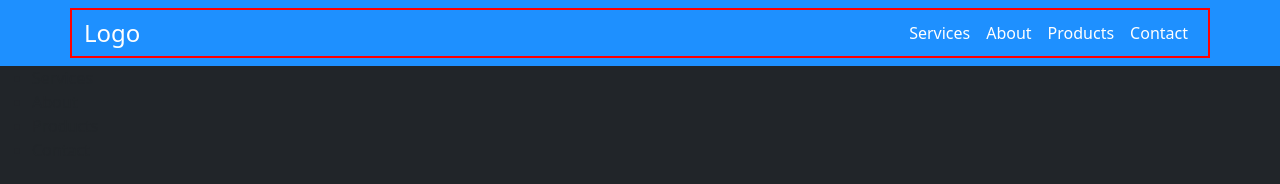
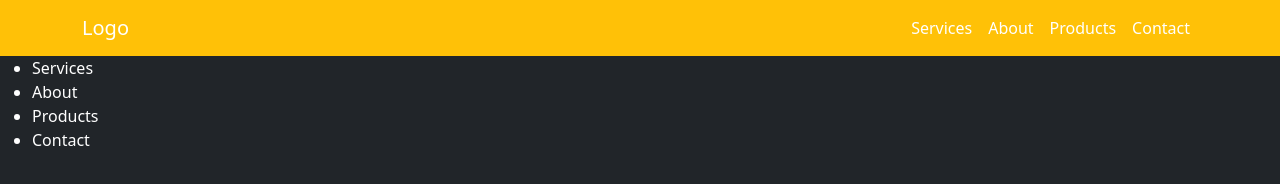
Before and after one commit to RenPen3/bootstrap-project, a website: page index.html in a window 1280 px wide. Drawn offline with nearby package versions, Linux system fonts and the light colour scheme.

Commit message:
I changed the navber color

```diff
--- a/index.html
+++ b/index.html
@@ -7,41 +7,44 @@
     <title>Bootstrap Project</title>
     <link rel="stylesheet" href="css/style.css">
     <link href="https://cdn.jsdelivr.net/npm/bootstrap@5.3.2/dist/css/bootstrap.min.css" rel="stylesheet" integrity="sha384-T3c6CoIi6uLrA9TneNEoa7RxnatzjcDSCmG1MXxSR1GAsXEV/Dwwykc2MPK8M2HN" crossorigin="anonymous">
+    <link rel="stylesheet" href="https://cdnjs.cloudflare.com/ajax/libs/bootstrap/5.3.2/css/bootstrap-utilities.min.css">
   </head>
 
   <body class="bg-dark">
-    <header >
-      <nav class="navbar navbar-expand-lg ">
+      <nav class="navbar navbar-expand-lg bg-warning">
         <div class="container">
           <div class="navbar-brand text-white">Logo</div>
           <ul class="navbar-nav">
             <li class="nav-item">
-              <a href="" class="nav-link  text-white">Services</a>
+              <a href="#" class="nav-link text-white">Services</a>
             </li>
             <li class="nav-item">
-              <a href="" class="nav-link  text-white">About</a>
+              <a href="#" class="nav-link text-white">About</a>
             </li>
             <li class="nav-item">
-              <a href="" class="nav-link  text-white">Products</a>
+              <a href="#" class="nav-link  text-white">Products</a>
             </li>
             <li class="nav-item">
-              <a href="" class="nav-link  text-white">Contact</a>
+              <a href="#" class="nav-link text-white">Contact</a>
             </li>
           </ul>
         </div>
       </nav>
       <div class="mobile__menu">
-        <ul>
-          <li class="nav-item"><a href="#" class="nav-link">Services</a></li>
+        <ul class="mobile__menu-content text-white">
+          <li class="nav-item"><a href="#" class="nav-link ">Services</a></li>
           <li class="nav-item"><a href="#" class="nav-link">About</a></li>
           <li class="nav-item"><a href="#" class="nav-link">Products</a></li>
           <li class="nav-item"><a href="#" class="nav-link">Contact</a></li>
 
         </ul>
       </div>
-    </header>
+
+
+
 
     <script src="index.js"></script>
+    <script src="https://cdn.jsdelivr.net/npm/bootstrap@5.3.2/dist/js/bootstrap.bundle.min.js" integrity="sha384-C6RzsynM9kWDrMNeT87bh95OGNyZPhcTNXj1NW7RuBCsyN/o0jlpcV8Qyq46cDfL" crossorigin="anonymous"></script>
   </body>
 
 </html>
--- a/scss/style.scss
+++ b/scss/style.scss
@@ -3,24 +3,27 @@
     margin: 0;
 }
 
-body {
-    font-family: Arial, Helvetica, sans-serif;
-    background: #222;
-    color: #FFF;
-}
+// body {
+//     font-family: Arial, Helvetica, sans-serif;
+//     background: #222;
+//     color: #FFF;
+// }
 
-a {
-    color: lime;
-}
+// a {
+//     color: lime;
+// }
 
-.navbar {
-    background: dodgerblue;
+// .mobile__menu {
+//     display: none;
+// }
+// .navbar {
+//     background: dodgerblue;
 
-    & .container {
-        border: 2px solid red;
+//     & .container {
+//         border: 2px solid red;
 
-        & .navbar-brand {
-            font-size: 1.5em;
-        }
-    }
-}
+//         & .navbar-brand {
+//             font-size: 1.5em;
+//         }
+//     }
+// }
```
Also changed, not shown: css/style.css, 1 other file.
